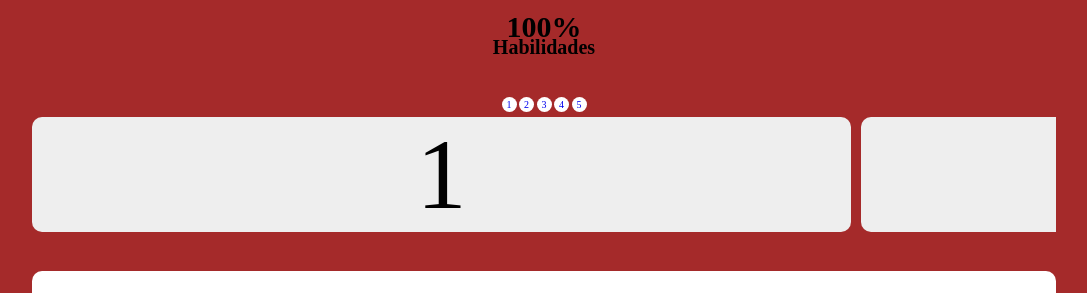
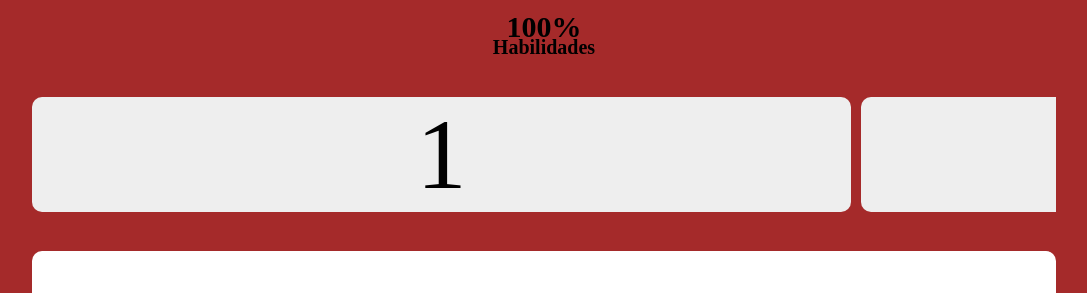
Before and after one commit to AlexMejiaArias/P-gina-de-presentaci-n-personal, a plain HTML site: page index.html in a window 1280 px wide. Shown: the part 949-1242 px from the top of the page, without its empty margins (96-1183 px from the left). Drawn offline with Linux system fonts and the light colour scheme.

Commit message:
Union del nav con el demas contenido con corecion de slider

```diff
--- a/index.html
+++ b/index.html
@@ -59,11 +59,6 @@
             <h1>Habilidades</h1>
             <div class="slider">
 
-                <a href="#slide-1">1</a>
-                <a href="#slide-2">2</a>
-                <a href="#slide-3">3</a>
-                <a href="#slide-4">4</a>
-                <a href="#slide-5">5</a>
 
                 <div class="slides">
                     <div id="slide-1">
```
